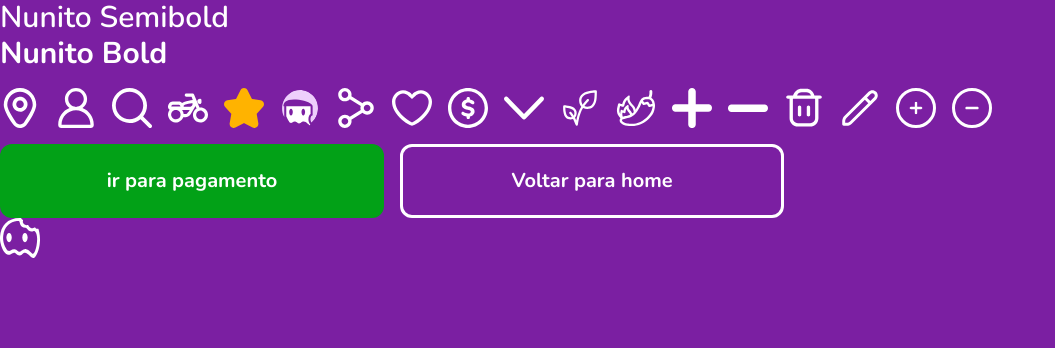
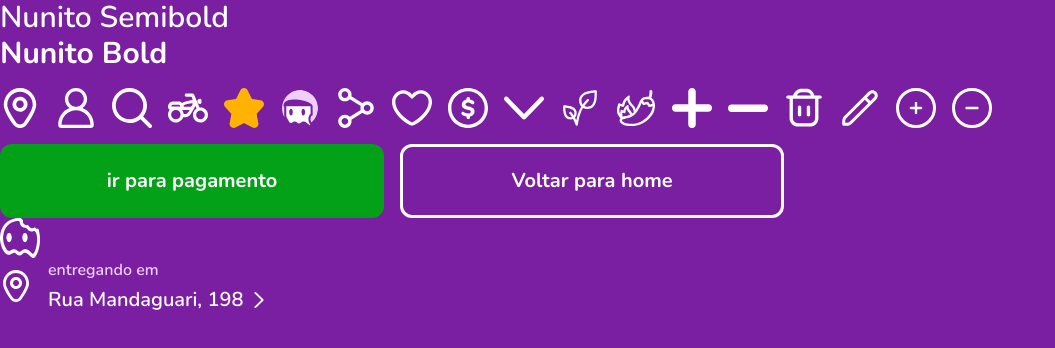
Before and after one commit to XxWexX5/aiqfome, a Next.js app: page / in a window 1280 px wide. Shown: the top 348 px of the page, without its empty margins (0-1055 px from the left). Built offline with nearby package versions, Linux system fonts and the light colour scheme.

Commit message:
[ FEATURE ] Creating component DeliveryLocation.
- Adding DeliveryLocation component to the project;

```diff
--- a/src/app/page.tsx
+++ b/src/app/page.tsx
@@ -1,4 +1,5 @@
 import { Button } from "@/components/Button";
+import { DeliveryLocation } from "@/components/DeliveryLocation";
 import { Icon } from "@/components/Icon";
 import { Logo } from "@/components/Logo";
 
@@ -87,6 +88,24 @@ export default function Home() {
       </div>
 
       <Logo />
+
+      <DeliveryLocation.Root className="flex items-center gap-4">
+        <DeliveryLocation.Pin className="size-8" />
+
+        <div className="flex flex-col gap-1">
+          <DeliveryLocation.Description className="text-primary-200">
+            entregando em
+          </DeliveryLocation.Description>
+
+          <div className="flex items-center gap-2">
+            <DeliveryLocation.Address className="text-xl">
+              Rua Mandaguari, 198
+            </DeliveryLocation.Address>
+
+            <DeliveryLocation.ChevronRight />
+          </div>
+        </div>
+      </DeliveryLocation.Root>
     </div>
   );
 }
--- /dev/null
+++ b/src/components/DeliveryLocation/index.tsx
@@ -0,0 +1,45 @@
+import { PropsWithChildren, HTMLAttributes } from "react";
+
+import { Icon } from "@/components/Icon";
+
+function Root({ ...rest }: PropsWithChildren & HTMLAttributes<HTMLDivElement>) {
+  return <div {...rest}></div>;
+}
+
+function Pin({ ...rest }: PropsWithChildren & HTMLAttributes<HTMLDivElement>) {
+  return (
+    <div {...rest}>
+      <Icon.Pin className="size-full" classNameInline="fill-neutral-full" />
+    </div>
+  );
+}
+
+function Description({
+  ...rest
+}: PropsWithChildren & HTMLAttributes<HTMLParagraphElement>) {
+  return <p {...rest}></p>;
+}
+
+function Address({
+  ...rest
+}: PropsWithChildren & HTMLAttributes<HTMLHeadingElement>) {
+  return <h4 {...rest}></h4>;
+}
+
+function ChevronRight({
+  ...rest
+}: PropsWithChildren & HTMLAttributes<HTMLDivElement>) {
+  return (
+    <div className="size-4 rotate-270" {...rest}>
+      <Icon.Chevron className="size-full" classNameInline="fill-neutral-full" />
+    </div>
+  );
+}
+
+export const DeliveryLocation = {
+  Root,
+  Pin,
+  Description,
+  Address,
+  ChevronRight,
+};
```
